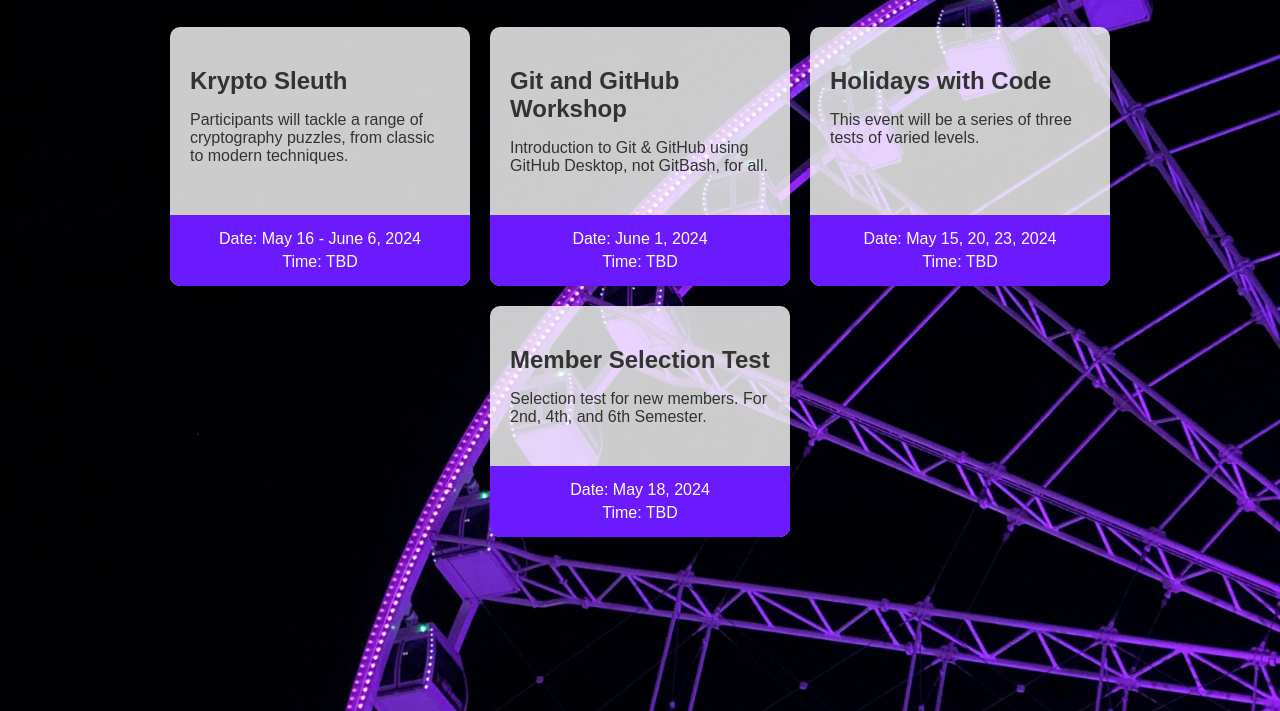
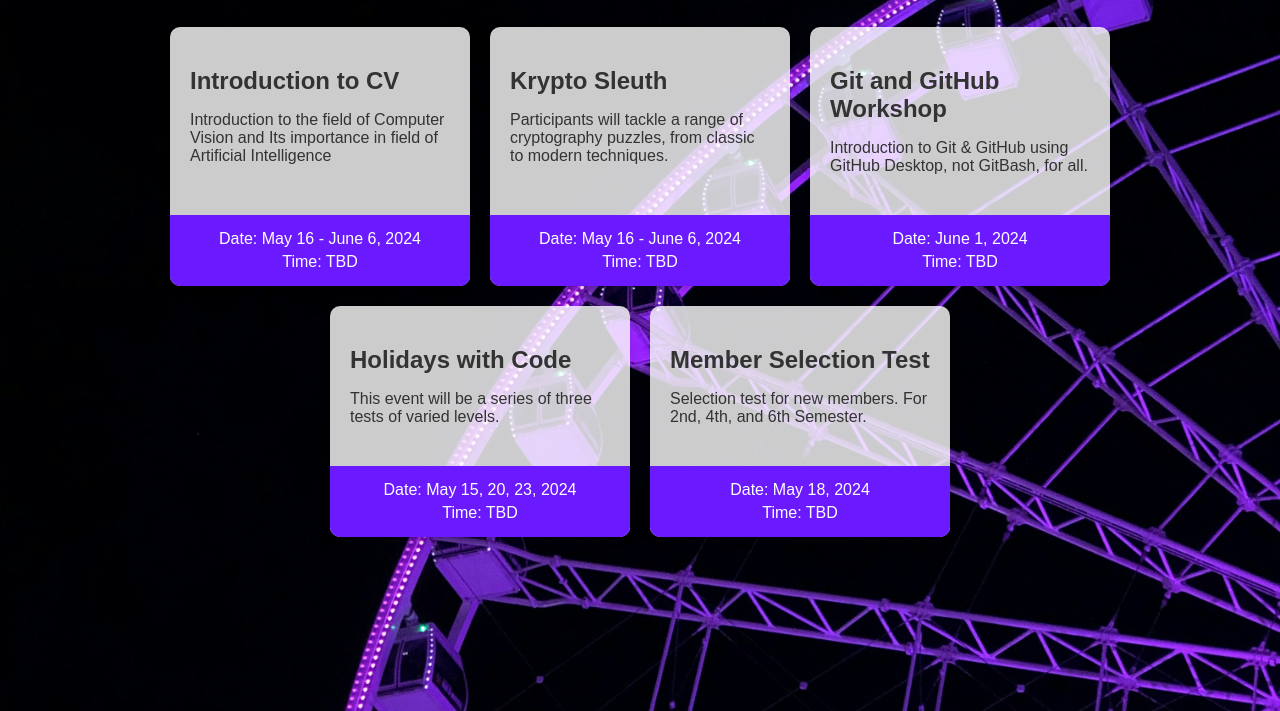
Before and after one commit to Programmers-Paradise/programmmers-paradise.github.io, a plain HTML site: page UPCOMING_EVENTS.html in a window 1280 px wide. Shown: the part 89-800 px from the top of the page. Drawn offline with Linux system fonts and the light colour scheme.

Commit message:
Update UPCOMING_EVENTS.html

```diff
--- a/UPCOMING_EVENTS.html
+++ b/UPCOMING_EVENTS.html
@@ -94,7 +94,16 @@
         <div class="events-container">
             <!-- Event Cards -->
 
-
+            <div class="event-card">
+                <div class="event-info">
+                    <h2>Introduction to CV</h2>
+                    <p>Introduction to the field of Computer Vision and Its importance in field of Artificial Intelligence</p>
+                </div>
+                <div class="date-time">
+                    <p>Date: May 16 - June 6, 2024</p>
+                    <p>Time: TBD</p>
+                </div>
+            </div>
 
 
             <div class="event-card">
```
